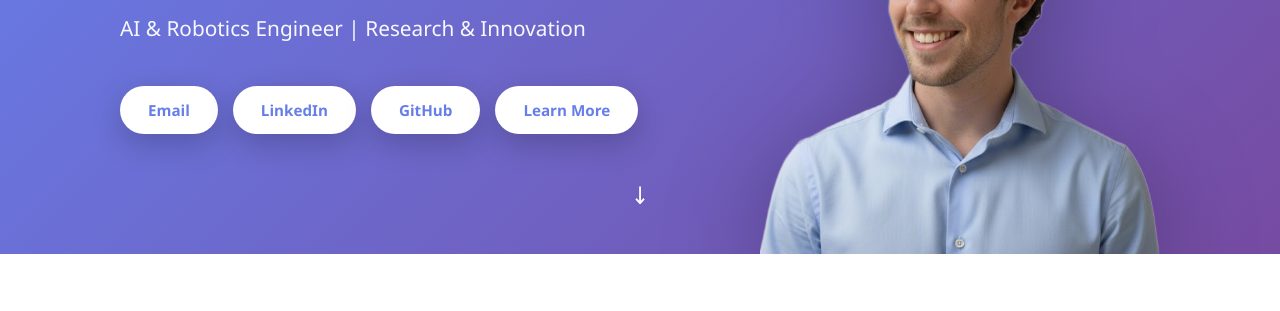
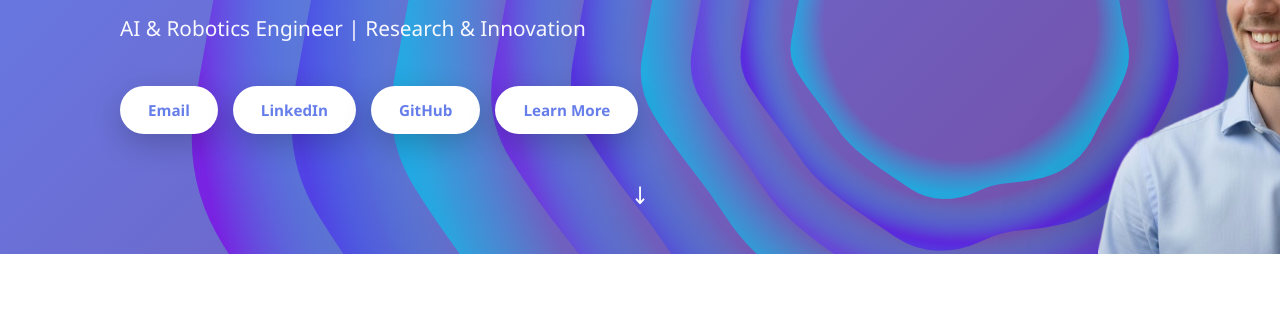
Before and after one commit to davidGasser/davidGasser.github.io, a plain HTML site: page index.html in a window 1280 px wide. Shown: the part 226-537 px from the top of the page. Drawn offline with Linux system fonts and the light colour scheme; animation ran at ten frames a second.

Commit message:
integration of the animation

```diff
--- /dev/null
+++ b/blobs.js
@@ -0,0 +1,151 @@
+const canvas = document.getElementById('hero-canvas');
+const ctx = canvas.getContext('2d');
+
+let width = canvas.width = window.innerWidth;
+let height = canvas.height = canvas.getBoundingClientRect().height;
+
+let center = {
+    x: 3* width / 4,
+    y:  52* height/ 100
+};
+
+// Perlin Noise generator
+const perlin = {
+    rand_vect: function(){
+        let theta = Math.random() * 2 * Math.PI;
+        return {x: Math.cos(theta), y: Math.sin(theta)};
+    },
+    dot_prod_grid: function(x, y, vx, vy){
+        let g_vect;
+        let d_vect = {x: x - vx, y: y - vy};
+        if (this.gradients[[vx,vy]]){
+            g_vect = this.gradients[[vx,vy]];
+        } else {
+            g_vect = this.rand_vect();
+            this.gradients[[vx,vy]] = g_vect;
+        }
+        return d_vect.x * g_vect.x + d_vect.y * g_vect.y;
+    },
+    smootherstep: function(x){
+        return 6*x**5 - 15*x**4 + 10*x**3;
+    },
+    interp: function(x, a, b){
+        return a + this.smootherstep(x) * (b-a);
+    },
+    seed: function(){
+        this.gradients = {};
+        this.memory = {};
+    },
+    get: function(x, y) {
+        if (this.memory.hasOwnProperty([x,y]))
+            return this.memory[[x,y]];
+        let xf = Math.floor(x);
+        let yf = Math.floor(y);
+        //interpolate
+        let tl = this.dot_prod_grid(x, y, xf,   yf);
+        let tr = this.dot_prod_grid(x, y, xf+1, yf);
+        let bl = this.dot_prod_grid(x, y, xf,   yf+1);
+        let br = this.dot_prod_grid(x, y, xf+1, yf+1);
+        let xt = this.interp(x-xf, tl, tr);
+        let xb = this.interp(x-xf, bl, br);
+        let v = this.interp(y-yf, xt, xb);
+        this.memory[[x,y]] = v;
+        return v;
+    }
+};
+perlin.seed();
+
+class Blob {
+    constructor(x, y, radius, color1, color2) {
+        this.x = x;
+        this.y = y;
+        this.radius = radius;
+        this.color1 = color1;
+        this.color2 = color2;
+        this.noiseStep = 0;
+    }
+
+    update() {
+        const dx = center.x - this.x;
+        const dy = center.y - this.y;
+        this.x += dx * 0.03; // Slower easing for a more fluid feel
+        this.y += dy * 0.03;
+        this.noiseStep += 0.005;
+    }
+
+    draw() {
+        const gradient = ctx.createRadialGradient(this.x, this.y, this.radius * 0.8, this.x, this.y, this.radius);
+        gradient.addColorStop(0, this.color1);
+        gradient.addColorStop(1, this.color2);
+        ctx.fillStyle = gradient;
+
+        ctx.beginPath();
+        const numPoints = 32; // More points for a smoother shape
+        const angleStep = (Math.PI * 2) / numPoints;
+
+        for (let i = 0; i < numPoints; i++) {
+            const angle = i * angleStep;
+
+            // Use Perlin noise for organic radius variation
+            const noiseX = Math.cos(angle) * 2 + 1;
+            const noiseY = Math.sin(angle) * 2 + 1;
+            const noiseVal = perlin.get(noiseX + this.noiseStep, noiseY + this.noiseStep);
+
+            const r = this.radius * (1 + noiseVal * 0.2);
+
+            const x = this.x + Math.cos(angle) * r;
+            const y = this.y + Math.sin(angle) * r;
+
+            if (i === 0) {
+                ctx.moveTo(x, y);
+            } else {
+                // Use curves for a smoother connection
+                const prevAngle = (i - 1) * angleStep;
+                const prevR = this.radius * (1 + perlin.get(Math.cos(prevAngle)*2+1 + this.noiseStep, Math.sin(prevAngle)*2+1 + this.noiseStep) * 0.2);
+                const prevX = this.x + Math.cos(prevAngle) * prevR;
+                const prevY = this.y + Math.sin(prevAngle) * prevR;
+
+                const cpX = (prevX + x) / 2;
+                const cpY = (prevY + y) / 2;
+
+                ctx.quadraticCurveTo(prevX, prevY, cpX, cpY);
+            }
+        }
+        ctx.closePath();
+        ctx.fill();
+    }
+}
+
+const ring_00 = new Blob(center.x, center.y, 50, 'rgba(5, 215, 243, 0)', 'rgba(123, 16, 230, 0.79)');
+const ring_01 = new Blob(center.x, center.y, 65, 'rgba(5, 215, 243, 0)', 'rgba(123, 16, 230, 0.79)');
+const ring_02 = new Blob(center.x, center.y, 82, 'rgba(5, 215, 243, 0)', 'rgba(123, 16, 230, 0.79)');
+const ring_03 = new Blob(center.x, center.y, 105, 'rgba(5, 215, 243, 0)', 'rgba(123, 16, 230, 0.79)');
+const ring_04 = new Blob(center.x, center.y, 130, 'rgba(5, 215, 243, 0)', 'rgba(123, 16, 230, 0.79)');
+const ring_05 = new Blob(center.x, center.y, 150, 'rgba(5, 215, 243, 0)', 'rgba(123, 16, 230, 0.79)');
+const ring_06 = new Blob(center.x, center.y, 170, 'rgba(5, 215, 243, 0)', 'rgba(16, 187, 230, 0.79)');
+const ring_1 = new Blob(center.x, center.y, 220, 'rgba(5, 215, 243, 0)', 'rgba(91, 16, 230, 0.79)');
+const ring_2 = new Blob(center.x, center.y, 270, 'rgba(5, 215, 243, 0)', 'rgba(123, 16, 230, 0.79)');
+const ring_3 = new Blob(center.x, center.y, 320, 'rgba(5, 215, 243, 0)', 'rgba(16, 187, 230, 0.79)');
+const ring_4 = new Blob(center.x, center.y, 390, 'rgba(5, 215, 243, 0)', 'rgba(91, 16, 230, 0.79)');
+const ring_5 = new Blob(center.x, center.y, 470, 'rgba(5, 215, 243, 0)', 'rgba(123, 16, 230, 0.79)');
+const ring_6 = new Blob(center.x, center.y, 570, 'rgba(5, 215, 243, 0)', 'rgba(16, 187, 230, 0.79)');
+const ring_7 = new Blob(center.x, center.y, 670, 'rgba(5, 215, 243, 0)', 'rgba(91, 16, 230, 0.79)');
+const ring_8 = new Blob(center.x, center.y, 770, 'rgba(5, 215, 243, 0)', 'rgba(123, 16, 230, 0.79)');
+
+const blob_list = [ring_06, ring_1, ring_2, ring_3, ring_4, ring_5, ring_6, ring_7, ring_8]
+function animate() {
+    ctx.clearRect(0, 0, width, height);
+    for (const blob of blob_list) {
+        blob.update();
+        blob.draw();
+    }
+    requestAnimationFrame(animate);
+}
+
+window.addEventListener('resize', () => {
+    width = canvas.width = window.innerWidth;
+    height = canvas.height = canvas.getBoundingClientRect().height;
+    perlin.seed(); // Re-seed noise on resize
+});
+
+animate();
--- a/index.html
+++ b/index.html
@@ -24,13 +24,15 @@
             margin: 0;
             padding: 0;
             width: 100%;
-            overflow-x: hidden;
+            overflow-x: auto;
+            min-width: 1200px; /* Added to prevent layout breaking */
         }
 
         /* Hero Section */
         .hero {
             height: 60vh;
             width: 100vw;
+            min-width: 1200px; /* Added to prevent layout breaking */
             display: flex;
             align-items: flex-end;
             justify-content: space-between;
@@ -40,6 +42,16 @@
             padding: 60px 60px 60px 60px;
             margin: 0;
         }
+
+        #hero-canvas {
+            position: absolute;
+            top: 0;
+            left: 0;
+            width: 100%;
+            height: 100%;
+            z-index: 1;
+        }
+
 
         /* Left Side */
         .hero-left {
@@ -90,6 +102,7 @@
         /* Right Side - Image */
         .hero-right {
             flex: 2;
+            min-width: 1200px; /* Added to prevent layout breaking */
             display: flex;
             align-items: flex-end;
             justify-content: center;
@@ -166,6 +179,7 @@
         /* Education */
         .education-grid {
             display: grid;
+            min-width: 1200px; /* Added to prevent layout breaking */
             grid-template-columns: repeat(auto-fit, minmax(350px, 1fr));
             gap: 30px;
             margin-top: 50px;
@@ -203,8 +217,8 @@
         }
 
         .edu-card .grade {
-            color: #764ba2;
-            font-weight: 600;
+            color: #667eea;
+            font-weight: 700;
             font-size: 0.9rem;
         }
 
@@ -379,6 +393,7 @@
 <body>
     <!-- Hero Section -->
     <section class="hero" id="hero">
+        <canvas id="hero-canvas"></canvas>
         <div class="hero-left">
             <h1>David Gasser</h1>
             <p>AI & Robotics Engineer | Research & Innovation</p>
@@ -407,21 +422,21 @@
                 <h3>Master's Degree</h3>
                 <div class="degree">M.Sc. Robotics, Cognition, Intelligence</div>
                 <div class="institution">Technical University of Munich</div>
-                <div class="grade">Grade: 1.4 (≈ 3.7 US GPA)</div>
+                <div class="grade">Grade: 1.4 (~3.7 US GPA)</div>
                 <p style="margin-top: 10px; color: #666; font-size: 0.9rem;">Master's Thesis: Meta-Labeling Framework for Financial Time Series Classification</p>
             </div>
             <div class="edu-card">
                 <h3>Exchange Semester</h3>
                 <div class="degree">2nd Master's Semester</div>
                 <div class="institution">National Taiwan University</div>
-                <div class="grade">Grade: 1.4 (≈ 3.7 US GPA)</div>
+                <div class="grade">Grade: 1.4 (~3.7 US GPA)</div>
                 <p style="margin-top: 10px; color: #666; font-size: 0.9rem;">24 ECTS in Robotics, Bioinformatics, Automata Theory, and Chinese</p>
             </div>
             <div class="edu-card">
                 <h3>Bachelor's Degree</h3>
                 <div class="degree">B.Sc. Electrical and Computer Engineering</div>
                 <div class="institution">Technical University of Munich</div>
-                <div class="grade">Grade: 1.9 (≈ 3.1 US GPA)</div>
+                <div class="grade">Grade: 1.9 (~3.1 US GPA)</div>
                 <p style="margin-top: 10px; color: #666; font-size: 0.9rem;">Bachelor's Thesis: Deep Learning Recommender Systems</p>
             </div>
         </div>
@@ -588,6 +603,7 @@
         </p>
     </footer>
 
+    <script src="blobs.js"></script>
     <script>
         // Smooth scroll for anchor links
         document.querySelectorAll('a[href^="#"]').forEach(anchor => {
```
